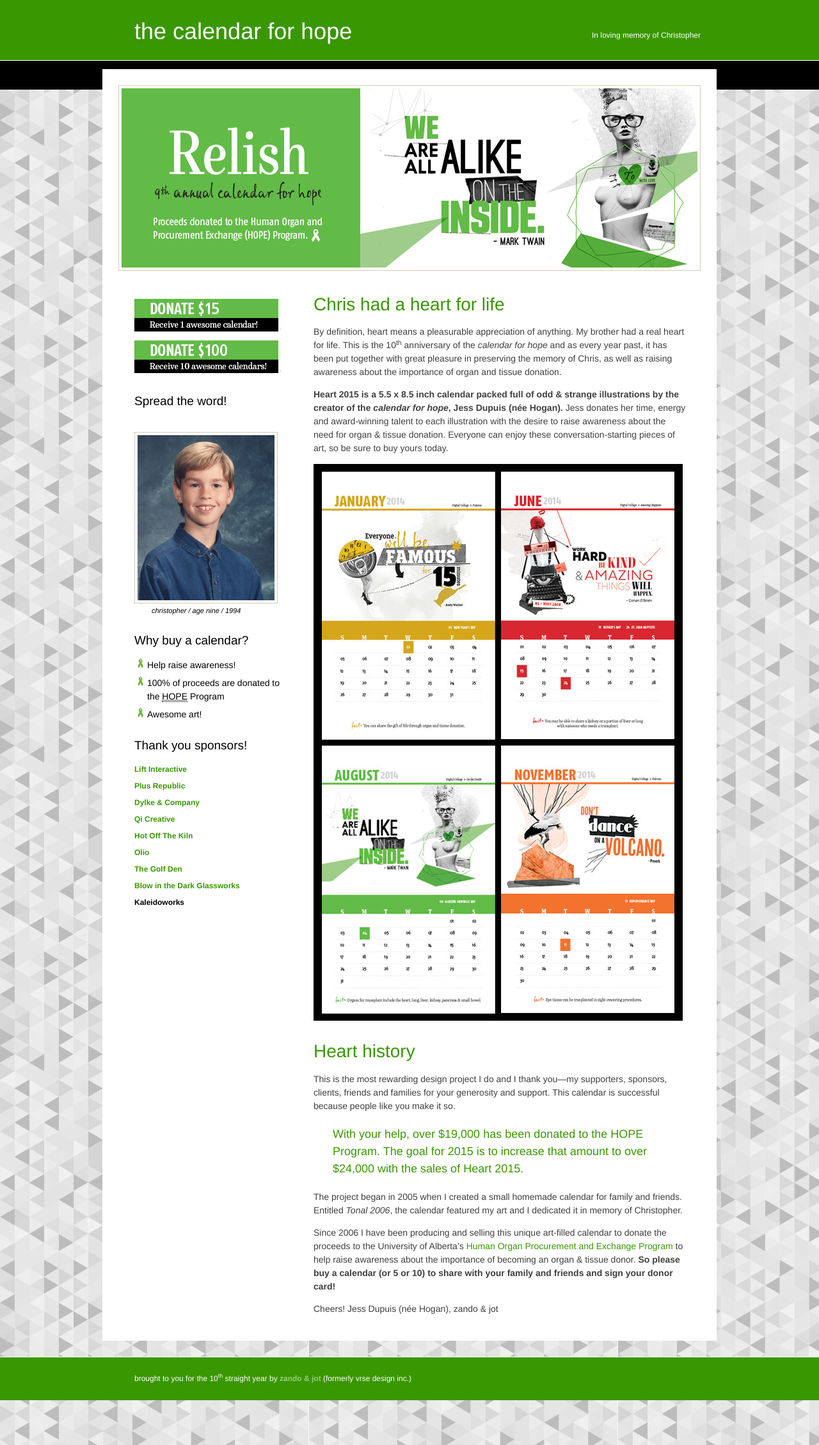
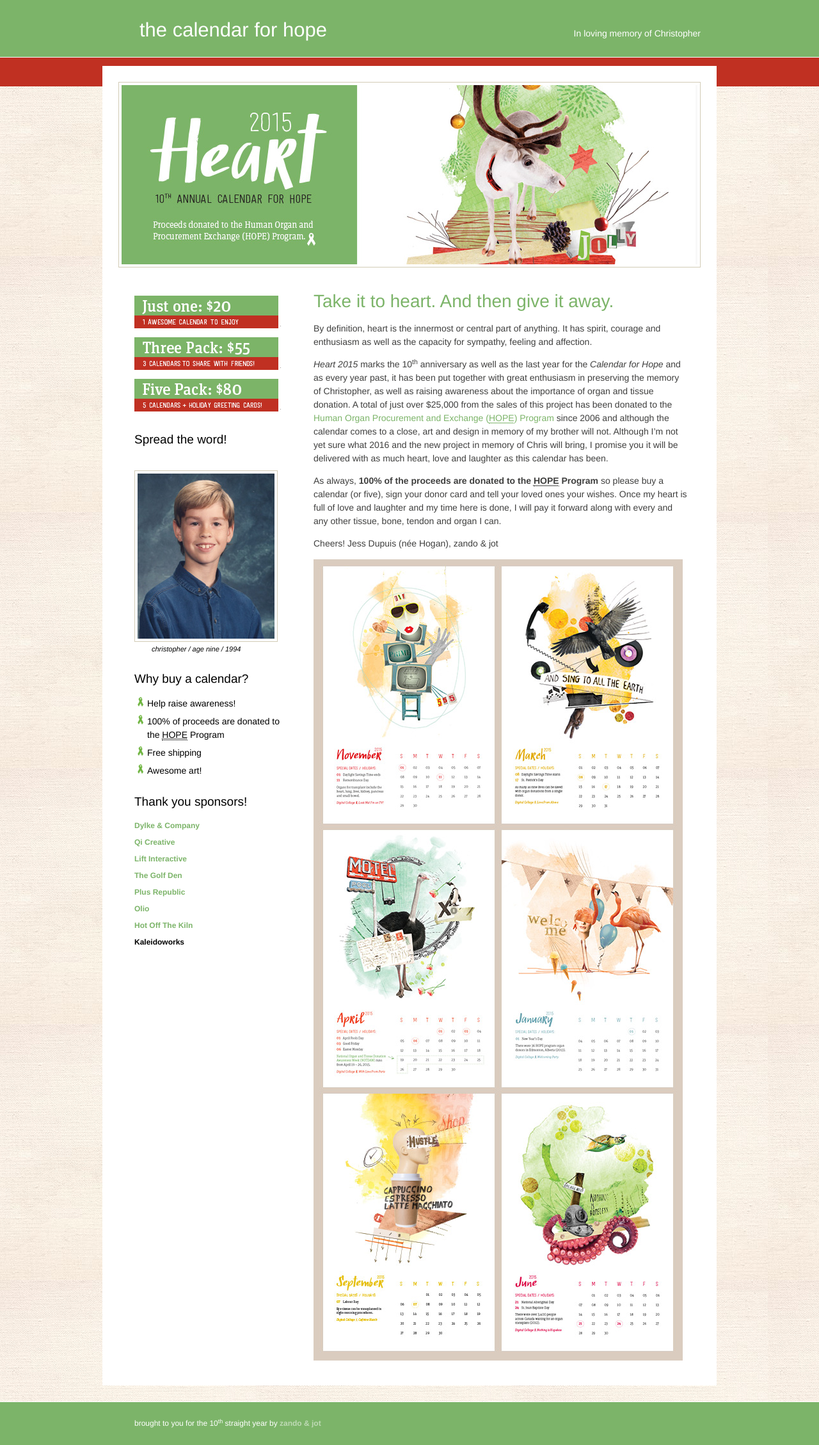
Before and after one commit to elidupuis/calendarforhope.com, a Jekyll site: the page built from index.md, in a window 1280 px wide. Shown: the whole page at 64% size. Built offline with Jekyll 4.4.1, drawn with Linux system fonts in a browser that asks for light colours; nearby versions of some CDN libraries.

Commit message:
update the site, man.

```diff
--- a/_layouts/home.html
+++ b/_layouts/home.html
@@ -18,7 +18,7 @@
 	<meta property="og:image" content="{{ site.url }}/img/artwork-sample.jpg"/>
 
   <!-- <meta name="viewport" content="width=device-width,initial-scale=1"> -->
-  <link rel="stylesheet" href="css/style.css?v=4">
+  <link rel="stylesheet" href="css/style.css?v=5">
 
   <script src="js/libs/modernizr-2.0.6.min.js"></script>
   <script type="text/javascript" src="http://use.typekit.com/jme8vfr.js"></script>
@@ -40,7 +40,7 @@
 
   		<figure id="feature">
   			<img src="img/banner.jpg" alt="" />
-  			<figcaption class="visuallyhidden"><em>Heart</em> 10<sup>th</sup> annual calendar for hope. 100% of proceeds are donated to the <abbr title="University of Alberta">U of A</abbr>'s <abbr title="Human Organ Procurement and Exchange">HOPE</abbr> program to help raise awareness about the importance of organ &amp; tissue donation.</figcaption>
+  			<figcaption class="visuallyhidden"><em>Heart 2015</em>, the 10<sup>th</sup> annual Calendar for Hope. Proceeds are donated to the <abbr title="University of Alberta">U of A</abbr>'s <abbr title="Human Organ Procurement and Exchange">HOPE</abbr> program to help raise awareness about the importance of organ &amp; tissue donation.</figcaption>
   		</figure>
 
   		<article id="main-content" role="main">
@@ -55,21 +55,30 @@
 
         <form action="https://www.paypal.com/cgi-bin/webscr" method="post" target="_top">
           <p>
-            <em class="visuallyhidden">a $15.00 donation gets you 1 awesome calendar</em>
+            <em class="visuallyhidden">a $20 donation gets you 1 awesome calendar</em>
             <input type="hidden" name="cmd" value="_s-xclick">
-            <input type="hidden" name="hosted_button_id" value="VZGHC2J2DVWBU">
-            <input type="image" src="/img/order-1.png" border="0" name="submit" alt="PayPal - The safer, easier way to pay online!">
+            <input type="hidden" name="hosted_button_id" value="ZL9DZYMC7EAZL">
+            <input type="image" src="/img/buy1.png" border="0" name="submit" alt="PayPal - The safer, easier way to pay online!">
             <img alt="" border="0" src="https://www.paypalobjects.com/en_US/i/scr/pixel.gif" width="1" height="1">
           </p>
         </form>
 
+        <form action="https://www.paypal.com/cgi-bin/webscr" method="post" target="_top">
+          <p>
+            <em class="visuallyhidden">a $55 donation gets you 3 awesome calendars</em>
+            <input type="hidden" name="cmd" value="_s-xclick">
+            <input type="hidden" name="hosted_button_id" value="JVMT5DKVT286J">
+            <input type="image" src="/img/buy3.png" border="0" name="submit" alt="PayPal - The safer, easier way to pay online!">
+            <img alt="" border="0" src="https://www.paypalobjects.com/en_US/i/scr/pixel.gif" width="1" height="1">
+          </p>
+        </form>
 
         <form action="https://www.paypal.com/cgi-bin/webscr" method="post" target="_top">
           <p>
-            <em class="visuallyhidden">a $100.00 donation gets you 10 awesome calendars</em>
+            <em class="visuallyhidden">a $80 donation gets you 5 awesome calendars</em>
             <input type="hidden" name="cmd" value="_s-xclick">
-            <input type="hidden" name="hosted_button_id" value="R7T33KD6VBJCS">
-            <input type="image" src="/img/order-10.png" border="0" name="submit" alt="PayPal - The safer, easier way to pay online!">
+            <input type="hidden" name="hosted_button_id" value="RPTXNMLUWDNAC">
+            <input type="image" src="/img/buy5.png" border="0" name="submit" alt="PayPal - The safer, easier way to pay online!">
             <img alt="" border="0" src="https://www.paypalobjects.com/en_US/i/scr/pixel.gif" width="1" height="1">
           </p>
         </form>
@@ -101,20 +110,20 @@
   			<ul class="gfx">
           <li>Help raise awareness!</li>
           <li>100% of proceeds are donated to the <abbr title="Human Organ Procurement and Exchange">HOPE</abbr> Program</li>
-              <li>Awesome art!</li>
+          <li>Free shipping</li>
+          <li>Awesome art!</li>
   			</ul>
 
   			<h2>Thank you sponsors!</h2>
 
   			<ul id="sponsors">
-          	  <li><a href="http://www.liftinteractive.com">Lift Interactive</a></li>
-              <li><a href="http://plusrepublic.com/">Plus Republic</a></li>
               <li><a href="http://www.dylke.com/">Dylke &amp; Company</a></li>
               <li><a href="http://www.qicreative.com/">Qi Creative</a></li>
+              <li><a href="http://www.liftinteractive.com">Lift Interactive</a></li>
+              <li><a href="http://www.golfden.ca/">The Golf Den</a></li>
+              <li><a href="http://plusrepublic.com/">Plus Republic</a></li>
+              <li><a href="http://thinkolio.com/">Olio</a></li>
               <li><a href="https://www.facebook.com/HotOffTheKiln">Hot Off The Kiln</a></li>
-              <li><a href="http://thinkolio.com/">Olio</a></li>
-              <li><a href="http://www.golfden.ca/">The Golf Den</a></li>
-              <li><a href="http://blowinthedark.ca/">Blow in the Dark Glassworks</a></li>
               <li>Kaleidoworks</li>
             </ul>
 
@@ -125,7 +134,7 @@
 
   <footer role="contentinfo" id="site-info">
   	<div class="wrap">
-  		<p>brought to you for the 10<sup>th</sup> straight year by <a href="http://zandoandjot.com">zando &amp; jot</a> (formerly vrse design inc.)</p>
+  		<p>brought to you for the 10<sup>th</sup> straight year by <a href="http://zandoandjot.com">zando &amp; jot</a></p>
   	</div>
   </footer>
 
--- a/css/style.css
+++ b/css/style.css
@@ -49,17 +49,17 @@ textarea {
   color: #222;
 }
 ::-moz-selection {
-  background: #399701;
+  background: #7cb469;
   color: #fff;
   text-shadow: none;
 }
 ::selection {
-  background: #399701;
+  background: #7cb469;
   color: #fff;
   text-shadow: none;
 }
 a {
-  color: #399701;
+  color: #7cb469;
   -webkit-transition: color 0.2s ease-in-out;
   -moz-transition: color 0.2s ease-in-out;
   -ms-transition: color 0.2s ease-in-out;
@@ -67,10 +67,10 @@ a {
   transition: color 0.2s ease-in-out;
 }
 a:visited {
-  color: #399701;
+  color: #7cb469;
 }
 a:hover {
-  color: #4cca01;
+  color: #4c7a3d;
 }
 a:focus {
   outline: thin dotted;
@@ -256,16 +256,16 @@ td {
 **	=global
 ************************/
 body {
-  background: #000000 url('../img/bg.png') repeat 0 0;
+  background: #000000 url('../img/bg.jpg') repeat 0 0;
   color: #3f3f3e;
   font: 75%/1 lexia, helvetica, sans-serif;
 }
 a {
-  color: #399701;
+  color: #7cb469;
   text-decoration: none;
 }
 a:hover {
-  color: #5ffc02;
+  color: #4c7a3d;
 }
 a img,
 img {
@@ -333,7 +333,7 @@ abbr {
 **	=branding
 ************************/
 header {
-  background: #399701;
+  background: #7cb469;
   border-bottom: 1px solid #fff;
   padding: 15px 0;
 }
@@ -342,14 +342,15 @@ header #branding h1 {
 }
 header #logo {
   color: #fff;
-  font-size: 36px;
-  margin: 0 0 0 25px;
+  font-size: 31px;
+  margin: 0 0 0 33px;
 }
 header p {
   color: #fff;
+  font-size: 14px;
   position: absolute;
   right: 25px;
-  top: 15px;
+  top: 11px;
   margin: 0;
   z-index: 99;
 }
@@ -357,7 +358,7 @@ header p {
 **	=content
 ************************/
 #container {
-  border-top: 45px solid #000000;
+  border-top: 45px solid #c03022;
   position: relative;
 }
 #container .wrap {
@@ -378,7 +379,7 @@ header p {
   width: 605px;
 }
 #main-content h2 {
-  color: #399701;
+  color: #7cb469;
   line-height: 1.3;
   font-size: 2.333em;
   margin-top: 30px;
@@ -392,7 +393,7 @@ header p {
   margin-right: 20px;
 }
 #main-content .hilite {
-  color: #399701;
+  color: #7cb469;
   font-size: 150%;
   margin: 20px 30px;
 }
@@ -444,8 +445,8 @@ form p {
 }
 #thanks-modal {
   background: #f5efe1;
-  border: 8px solid #399701;
-  border-color: rgba(57, 151, 1, 0.65);
+  border: 8px solid #7cb469;
+  border-color: rgba(124, 180, 105, 0.65);
   color: #000000;
   font-size: 16px;
   padding: 30px;
@@ -474,7 +475,7 @@ form p {
 **	=site-info
 ************************/
 #site-info {
-  background: #399701;
+  background: #7cb469;
   border-top: 1px solid #fff;
   min-height: 30px;
   margin: 25px 0 0;
--- a/index.md
+++ b/index.md
@@ -4,31 +4,18 @@ layout: home
 published: true
 ---
 
-## Chris had a heart for life
+## Take it to heart. And then give it away.
 
-By definition, heart means a pleasurable appreciation of anything. My brother had a real heart for life. This is the 10<sup>th</sup> anniversary of the _calendar for hope_ and as every year past, it has been  put together with great pleasure in preserving the memory of Chris, as well as raising awareness about the importance of organ and tissue donation.
+By definition, heart is the innermost or central part of anything. It has spirit, courage and enthusiasm as well as the capacity for sympathy, feeling and affection.
 
-<!---
-![christmas 5 pack](img/promo.jpg)
-the 2015 calendar
--->
+*Heart 2015* marks the 10<sup>th</sup> anniversary as well as the last year for the *Calendar for Hope* and as every year past, it has been put together with great enthusiasm in preserving the memory of Christopher, as well as raising awareness about the importance of organ and tissue donation. A total of just over $25,000 from the sales of this project has been donated to the [Human Organ Procurement and Exchange (HOPE) Program][ahs] since 2006 and although the calendar comes to a close, art and design in memory of my brother will not. Although I'm not yet sure what 2016 and the new project in memory of Chris will bring, I promise you it will be delivered with as much heart, love and laughter as this calendar has been.
 
-**Heart 2015 is a 5.5 x 8.5 inch calendar packed full of odd & strange illustrations by the creator of the _calendar for hope_, Jess Dupuis (née Hogan).** Jess donates her time, energy and award-winning talent to each illustration with the desire to raise awareness about the need for organ & tissue donation. Everyone can enjoy these conversation-starting pieces of art, so be sure to buy yours today.
-
-![sample artwork from calendar](img/artwork-sample.jpg)
-
-## Heart history
-
-This is the most rewarding design project I do and I thank you—my supporters, sponsors, clients, friends and families for your generosity and support. This calendar is successful because people like you make it so.
-
-<p class="hilite">With your help, over $19,000 has been donated to the HOPE Program. The goal for 2015 is to increase that amount to over $24,000 with the sales of Heart 2015.</p>
-
-The project began in 2005 when I created a small homemade calendar for family and friends. Entitled _Tonal 2006_, the calendar featured my art and I dedicated it in memory of Christopher.
-
-Since 2006 I have been producing and selling this unique art-filled calendar to donate the proceeds to the University of Alberta’s [Human Organ Procurement and Exchange Program][ahs] to help raise awareness about the importance of becoming an organ & tissue donor. **So please buy a calendar (or 5 or 10) to share with your family and friends and sign your donor card!**
+As always, **100% of the proceeds are donated to the HOPE Program** so please buy a calendar (or five), sign your donor card and tell your loved ones your wishes. Once my heart is full of love and laughter and my time here is done, I will pay it forward along with every and any other tissue, bone, tendon and organ I can.
 
 Cheers! Jess Dupuis (née Hogan), zando &amp; jot
 
 [ahs]: http://www.albertahealthservices.ca/7627.asp
 
 *[HOPE]: Human Organ Procurement and Exchange
+
+![sample artwork from calendar](img/artwork-sample.jpg)
--- a/js/script.js
+++ b/js/script.js
@@ -3,8 +3,7 @@ $(document).ready(function(){
 	//  thanks modal
 	if (window.location.hash === '#thanks') {
 	  window.location.hash = '';
-    // var modal = $('<div id="thanks-modal">').html('<p><em>Thanks for donating and supporting such a great cause. You\'re awesome!</em></p><p>Your order will be shipped within 2 business days. Please allow 3-5 days for regular postal delivery (in Canada).</p><p><a class="close" href="#">Close this message &raquo;</a></p>');
-    var modal = $('<div id="thanks-modal">').html('<p><em>Thanks for ordering calendar(s)!</em></p><p>They\'ll be hot off the press in late October, and we\'ll be shipping them in early Novemeber.</p><p><a class="close" href="#">Close this message &raquo;</a></p>');
+    var modal = $('<div id="thanks-modal">').html('<p><em>You\'re awesome!</em></p><p>Calendars ship via Canada Post, please allow 5-7 business days for delivery.</p><p><a class="close" href="#">Close this message &raquo;</a></p>');
 	  $('body').append(modal);
 	  modal.find('a').bind('click', function(){
 	    modal.remove();
```
Also changed, not shown: css/style.less (+8 -8 lines), img/Curious-SoldOut.jpg (deleted), img/artwork-sample.jpg, img/banner.jpg, img/bg-body.jpg (deleted), img/bg.jpg (added), img/bg.png (deleted), img/buy1.png (added), img/buy3.png (added), img/buy5.png (added), img/order-1.png (deleted), img/order-10.png (deleted), img/promo.jpg (deleted), img/soldout.png (deleted).
